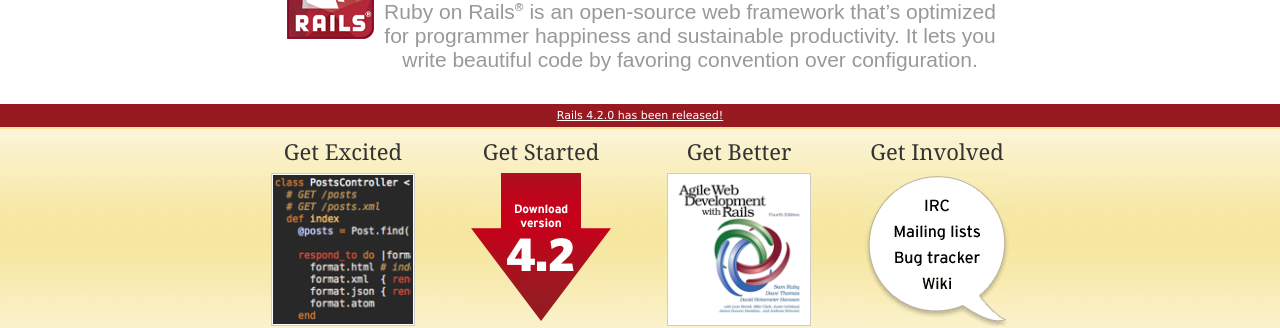
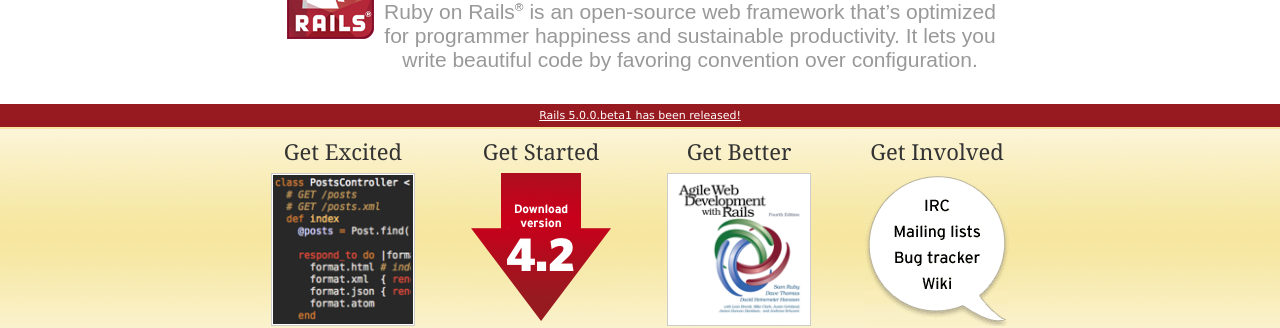
Before and after one commit to rails/homepage-2011, a Jekyll site: the page built from index.html, in a window 1280 px wide. Shown: the part 149-477 px from the top of the page. Built offline with Jekyll 4.4.1, drawn with Linux system fonts in a browser that asks for light colours; nearby versions of some CDN libraries.

Commit message:
Update header for 5.0.0.beta1

```diff
--- a/index.html
+++ b/index.html
@@ -7,7 +7,7 @@
     <div class="container-fluid text-center">
       <div class="row">
       <p id="announce" class="inverted">
-        <a href="http://weblog.rubyonrails.org/2014/12/19/Rails-4-2-final/" title="Ruby on Rails Blog">Rails 4.2.0 has been released!</a>
+        <a href="http://weblog.rubyonrails.org/2015/12/18/Rails-5-0-beta1/" title="Ruby on Rails Blog">Rails 5.0.0.beta1 has been released!</a>
       </p>
       </div>
       <div class="row smaller inverted slivers">
```
